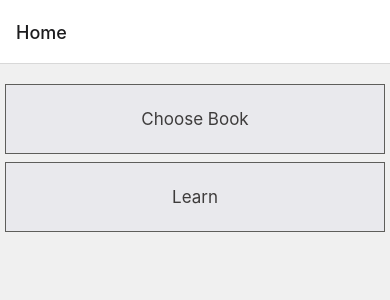
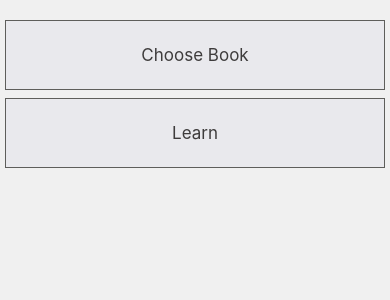
Before and after one commit to MSkrobot/learn-english-mobile-app, a React Native app: screen / in a window 390 px wide. Shown: the top 300 px of the page. Built offline with nearby package versions, Linux system fonts and the light colour scheme; what expo-file-system would draw is missing.

Commit message:
Disabled default header from navigator

```diff
--- a/navigation/AppNavigator.js
+++ b/navigation/AppNavigator.js
@@ -10,7 +10,7 @@ const Stack = createStackNavigator();
 export default function AppNavigator() {
     return (
         <NavigationContainer>
-            <Stack.Navigator initialRouteName="Home">
+            <Stack.Navigator initialRouteName="Home" screenOptions={{ headerShown: false }}>
                 <Stack.Screen name="Home" component={HomeScreen} />
                 <Stack.Screen name="Book" component={BookScreen} />
                 <Stack.Screen name="Translation" component={TranslationScreen} />
```
